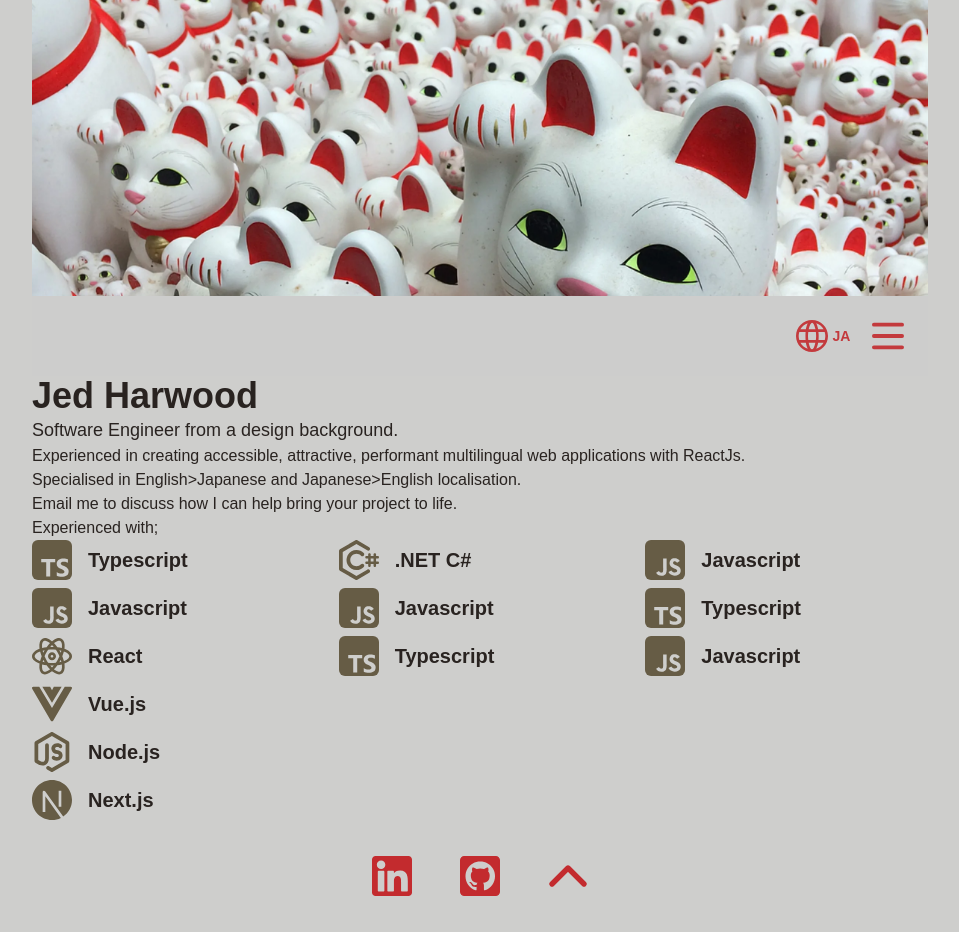
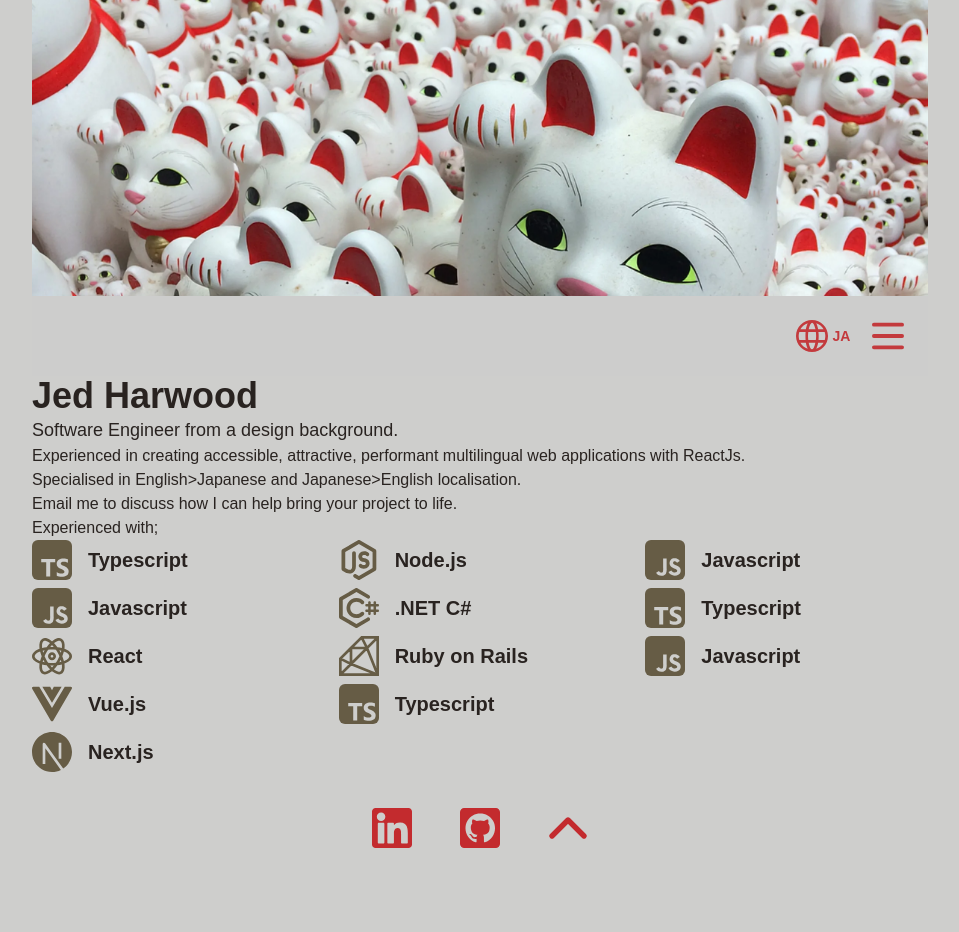
Before and after one commit to jedharwood/PortfolioSite, a Next.js app in the folder portfolio-site/: page /en in a window 1280 px wide. Shown: the whole page, without its empty margins (160-1119 px from the left). After the commit the page ends 884 px from the top, so only its background shows below. Built offline with nearby package versions, Linux system fonts and the light colour scheme.

Commit message:
Rails Icon

```diff
--- a/portfolio-site/src/app/[locale]/page.tsx
+++ b/portfolio-site/src/app/[locale]/page.tsx
@@ -19,12 +19,12 @@ const HomePage: FC = () => {
                     <SvgIcon type='javascript' />
                     <SvgIcon type='react' />
                     <SvgIcon type='vue' />
-                    <SvgIcon type='node' />
                     <SvgIcon type='next' />
                 </div>
                 <div className='flex flex-col space-y-2'>
+                    <SvgIcon type='node' />
                     <SvgIcon type='dotnet' />
-                    <SvgIcon type='javascript' />
+                    <SvgIcon type='rails' />
                     <SvgIcon type='typescript' />
                 </div>
                 <div className='flex flex-col space-y-2'>
--- a/portfolio-site/src/app/components/svg-icon.tsx
+++ b/portfolio-site/src/app/components/svg-icon.tsx
@@ -1,15 +1,4 @@
 import { JSX } from 'react';
-
-type SvgIconProps = {
-    type:
-        | 'typescript'
-        | 'javascript'
-        | 'react'
-        | 'vue'
-        | 'node'
-        | 'next'
-        | 'dotnet';
-};
 
 const typescriptSvg: JSX.Element = (
     <svg
@@ -145,6 +134,35 @@ const dotnetSvg: JSX.Element = (
     </svg>
 );
 
+const railsSvg: JSX.Element = (
+    <svg
+        xmlns='http://www.w3.org/2000/svg'
+        fill='currentColor'
+        role='img'
+        aria-label='Ruby on Rails'
+        viewBox='0 0 15 15'
+    >
+        <path
+            strokeWidth='0'
+            strokeLinecap='round'
+            strokeLinejoin='round'
+            d='M14.5 14.5V15H15V14.5H14.5ZM14.5 0.5H15V0H14.5V0.5ZM8.5 0.5V0H8.29289L8.14645 0.146447L8.5 0.5ZM0.5 8.5L0.146447 8.14645L0 8.29289V8.5H0.5ZM0.5 14.5H0V15H0.5V14.5ZM4.5 10.5L4.27639 10.9472L4.29499 10.9565L4.3143 10.9642L4.5 10.5ZM4.5 4.5V4C4.22386 4 4 4.22386 4 4.5H4.5ZM10.5 4.5L10.9642 4.3143L10.9565 4.29499L10.9472 4.27639L10.5 4.5ZM15 14.5V0.5H14V14.5H15ZM14.5 0H8.5V1H14.5V0ZM8.14645 0.146447L0.146447 8.14645L0.853553 8.85355L8.85355 0.853553L8.14645 0.146447ZM0 8.5V14.5H1V8.5H0ZM0.5 15H14.5V14H0.5V15ZM14.1464 0.146447L0.146447 14.1464L0.853553 14.8536L14.8536 0.853553L14.1464 0.146447ZM5 10.5V4.5H4V10.5H5ZM4.5 5H10.5V4H4.5V5ZM4.3143 10.9642L14.3143 14.9642L14.6857 14.0358L4.6857 10.0358L4.3143 10.9642ZM10.0358 4.6857L14.0358 14.6857L14.9642 14.3143L10.9642 4.3143L10.0358 4.6857ZM8.05279 0.723607L10.0528 4.72361L10.9472 4.27639L8.94721 0.276393L8.05279 0.723607ZM0.276393 8.94721L4.27639 10.9472L4.72361 10.0528L0.723607 8.05279L0.276393 8.94721Z'
+        />
+    </svg>
+);
+
+type SvgIconProps = {
+    type:
+        | 'typescript'
+        | 'javascript'
+        | 'react'
+        | 'vue'
+        | 'node'
+        | 'next'
+        | 'dotnet'
+        | 'rails';
+};
+
 const svgIconContentMap: Record<
     SvgIconProps['type'],
     { label: string; icon: JSX.Element }
@@ -156,6 +174,7 @@ const svgIconContentMap: Record<
     node: { label: 'Node.js', icon: nodeSvg },
     next: { label: 'Next.js', icon: nextSvg },
     dotnet: { label: '.NET C#', icon: dotnetSvg },
+    rails: { label: 'Ruby on Rails', icon: railsSvg },
 };
 
 const SvgIcon = ({ type }: SvgIconProps): JSX.Element => {
```
